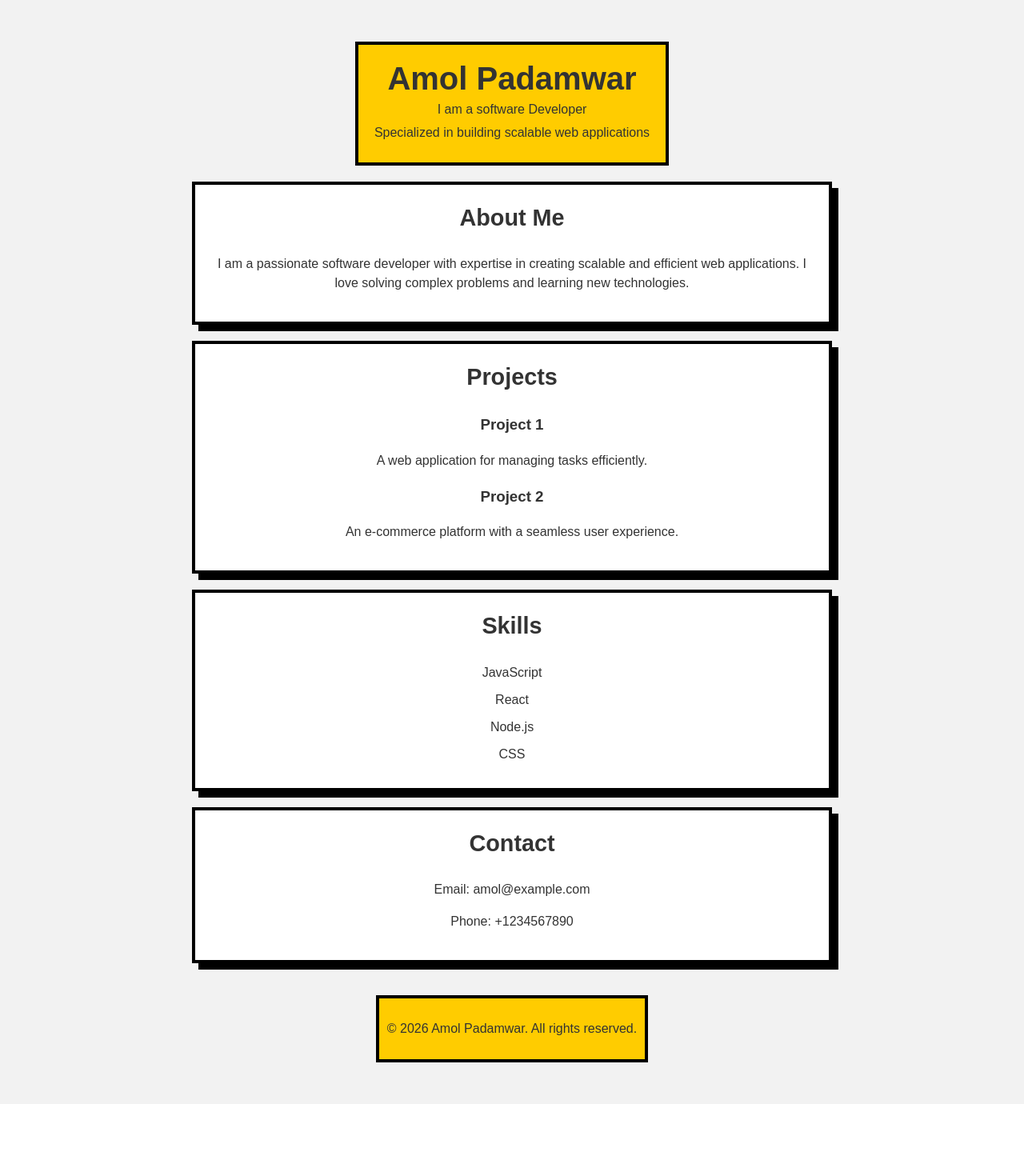
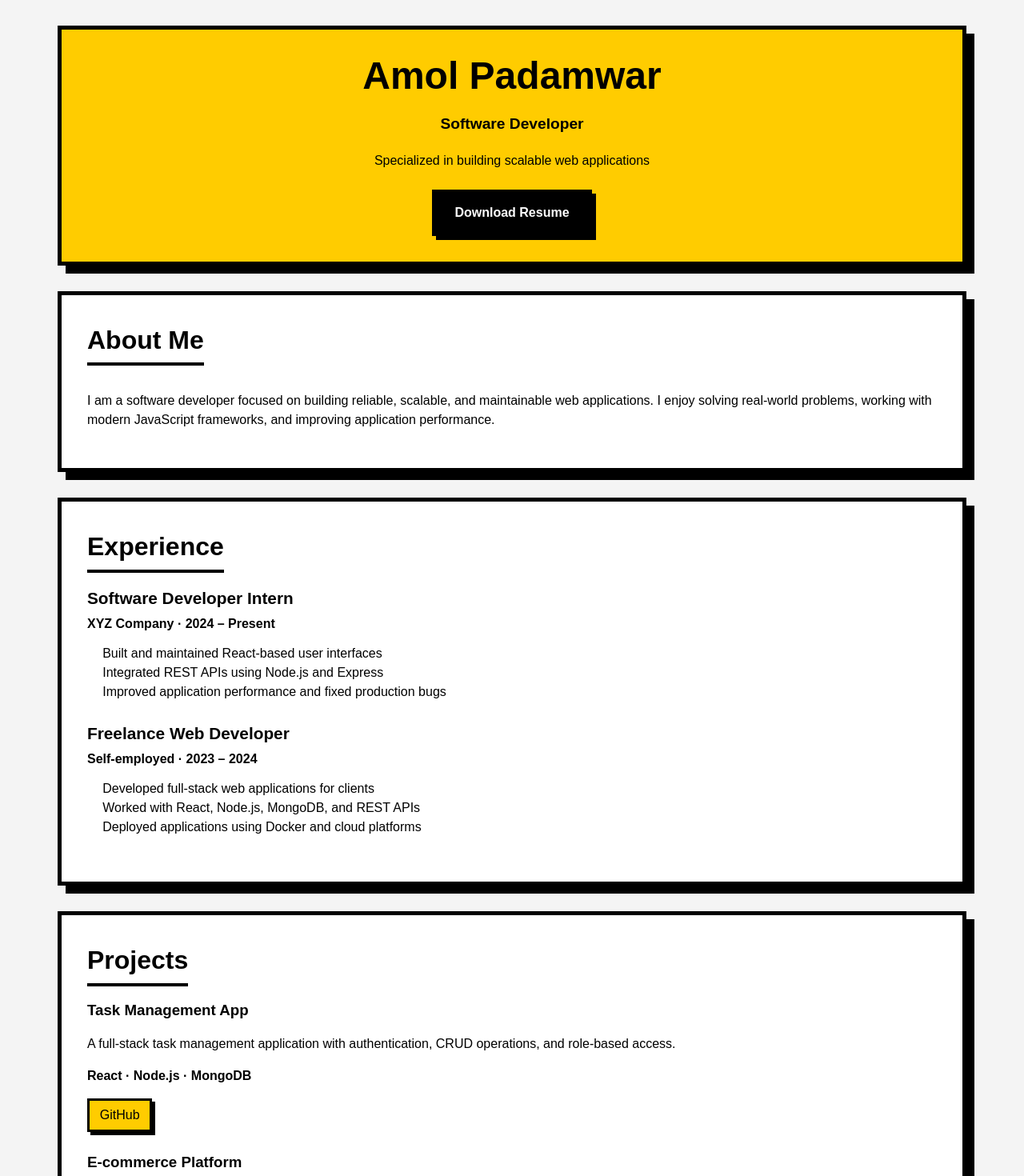
Before and after one commit to its-ap-1107/my-portfolio, a React (Vite) app in the folder my-portfolio/: page / in a window 1280 px wide. Shown: the top 1470 px of the page at 80% size. Before the commit the page ends 1380 px from the top, so only its background shows below. Built offline with nearby package versions, Linux system fonts and the light colour scheme.

Commit message:
added projects and experience section

```diff
--- a/my-portfolio/src/App.css
+++ b/my-portfolio/src/App.css
@@ -1,109 +1,176 @@
+/* RESET + BASE */
+* {
+  box-sizing: border-box;
+}
+
+body {
+  margin: 0;
+  font-family: "Arial", sans-serif;
+  background-color: #f4f4f4;
+  color: #000;
+}
+
+/* ROOT WRAPPER */
 #root {
-  max-width: 1280px;
+  max-width: 1200px;
   margin: 0 auto;
+  padding: 2rem;
+}
+
+/* PORTFOLIO LAYOUT */
+.portfolio-container {
+  display: flex;
+  flex-direction: column;
+  gap: 2rem;
+}
+
+/* HEADER */
+.header {
+  background: #ffcc00;
+  border: 5px solid #000;
+  box-shadow: 10px 10px 0 #000;
   padding: 2rem;
   text-align: center;
 }
 
-.logo {
-  height: 6em;
-  padding: 1.5em;
-  will-change: filter;
-  transition: filter 300ms;
-}
-.logo:hover {
-  filter: drop-shadow(0 0 2em #646cffaa);
-}
-.logo.react:hover {
-  filter: drop-shadow(0 0 2em #61dafbaa);
+.header h1 {
+  font-size: 3rem;
+  margin: 0;
 }
 
-@keyframes logo-spin {
-  from {
-    transform: rotate(0deg);
-  }
-  to {
-    transform: rotate(360deg);
-  }
+.header .title {
+  font-size: 1.2rem;
+  font-weight: bold;
 }
 
-@media (prefers-reduced-motion: no-preference) {
-  a:nth-of-type(2) .logo {
-    animation: logo-spin infinite 20s linear;
-  }
+.header .subtitle {
+  font-size: 1rem;
+  margin-bottom: 1.5rem;
 }
 
-.card {
-  padding: 2em;
+/* RESUME BUTTON */
+.resume-btn {
+  display: inline-block;
+  background: #000;
+  color: #fff;
+  padding: 0.8rem 1.5rem;
+  font-weight: bold;
+  text-decoration: none;
+  border: 4px solid #000;
+  box-shadow: 5px 5px 0 #000;
+  transition:
+    transform 0.1s ease,
+    box-shadow 0.1s ease;
 }
 
-.read-the-docs {
-  color: #888;
+.resume-btn:hover {
+  transform: translate(5px, 5px);
+  box-shadow: 0 0 0 #000;
 }
 
-body {
-  margin: 0;
-  font-family: Arial, sans-serif;
-  background-color: #f2f2f2;
-  color: #333;
+/* MAIN CONTENT */
+main {
+  display: flex;
+  flex-direction: column;
+  gap: 2rem;
 }
 
-.portfolio-container {
-  display: flex;
-  flex-direction: column;
-  align-items: center;
-  padding: 20px;
-}
-
-.header {
-  text-align: center;
-  background-color: #ffcc00;
-  padding: 20px;
-  border: 4px solid #000;
-}
-
-.header h1 {
-  margin: 0;
-  font-size: 2.5rem;
-}
-
-.header p {
-  margin: 5px 0;
-}
-
-main {
-  width: 100%;
-  max-width: 800px;
-  margin: 20px auto;
-}
-
+/* SECTIONS */
 section {
-  margin-bottom: 20px;
-  padding: 20px;
-  background-color: #fff;
-  border: 4px solid #000;
-  box-shadow: 8px 8px 0 #000;
+  background: #ffffff;
+  border: 5px solid #000;
+  box-shadow: 10px 10px 0 #000;
+  padding: 2rem;
 }
 
 section h2 {
+  font-size: 2rem;
   margin-top: 0;
-  font-size: 1.8rem;
+  margin-bottom: 1rem;
+  border-bottom: 4px solid #000;
+  display: inline-block;
+  padding-bottom: 0.3rem;
 }
 
-.projects ul,
+/* EXPERIENCE */
+.experience-item {
+  margin-bottom: 1.5rem;
+}
+
+.experience-item h3 {
+  margin: 0;
+  font-size: 1.3rem;
+}
+
+.company {
+  font-weight: bold;
+  margin: 0.3rem 0 0.8rem;
+}
+
+.experience-item ul {
+  padding-left: 1.2rem;
+}
+
+/* PROJECTS */
+.project-item {
+  margin-bottom: 1.5rem;
+}
+
+.project-item h3 {
+  margin: 0;
+}
+
+.tech {
+  font-weight: bold;
+  margin: 0.5rem 0;
+}
+
+.project-item a {
+  display: inline-block;
+  margin-top: 0.5rem;
+  background: #ffcc00;
+  color: #000;
+  padding: 0.4rem 0.8rem;
+  text-decoration: none;
+  border: 3px solid #000;
+  box-shadow: 4px 4px 0 #000;
+}
+
+.project-item a:hover {
+  transform: translate(4px, 4px);
+  box-shadow: 0 0 0 #000;
+}
+
+/* SKILLS */
 .skills ul {
   list-style: none;
   padding: 0;
+  display: flex;
+  flex-wrap: wrap;
+  gap: 0.8rem;
 }
 
-.projects li,
 .skills li {
-  margin-bottom: 10px;
+  background: #ffcc00;
+  border: 3px solid #000;
+  box-shadow: 4px 4px 0 #000;
+  padding: 0.4rem 0.8rem;
+  font-weight: bold;
 }
 
+/* CONTACT LINKS */
+.contact a {
+  color: #000;
+  font-weight: bold;
+  text-decoration: underline;
+}
+
+/* FOOTER */
 .footer {
+  background: #ffcc00;
+  border: 5px solid #000;
+  box-shadow: 10px 10px 0 #000;
+  padding: 1rem;
   text-align: center;
-  padding: 10px;
-  background-color: #ffcc00;
-  border: 4px solid #000;
+  font-weight: bold;
 }
--- a/my-portfolio/src/App.jsx
+++ b/my-portfolio/src/App.jsx
@@ -1,4 +1,3 @@
-import { useState } from "react";
 import "./App.css";
 
 function App() {
@@ -6,48 +5,127 @@ function App() {
     <div className="portfolio-container">
       <header className="header">
         <h1>Amol Padamwar</h1>
-        <p>I am a software Developer</p>
-        <p>Specialized in building scalable web applications</p>
+        <p className="title">Software Developer</p>
+        <p className="subtitle">
+          Specialized in building scalable web applications
+        </p>
+
+        {/* Resume link */}
+        <a
+          href="/Amol_Padamwar_Resume.pdf"
+          target="_blank"
+          rel="noopener noreferrer"
+          className="resume-btn"
+        >
+          Download Resume
+        </a>
       </header>
 
       <main>
+        {/* About */}
         <section className="about">
           <h2>About Me</h2>
           <p>
-            I am a passionate software developer with expertise in creating
-            scalable and efficient web applications. I love solving complex
-            problems and learning new technologies.
+            I am a software developer focused on building reliable, scalable,
+            and maintainable web applications. I enjoy solving real-world
+            problems, working with modern JavaScript frameworks, and improving
+            application performance.
           </p>
         </section>
 
+        {/* Experience */}
+        <section className="experience">
+          <h2>Experience</h2>
+
+          <div className="experience-item">
+            <h3>Software Developer Intern</h3>
+            <p className="company">XYZ Company · 2024 – Present</p>
+            <ul>
+              <li>Built and maintained React-based user interfaces</li>
+              <li>Integrated REST APIs using Node.js and Express</li>
+              <li>
+                Improved application performance and fixed production bugs
+              </li>
+            </ul>
+          </div>
+
+          <div className="experience-item">
+            <h3>Freelance Web Developer</h3>
+            <p className="company">Self-employed · 2023 – 2024</p>
+            <ul>
+              <li>Developed full-stack web applications for clients</li>
+              <li>Worked with React, Node.js, MongoDB, and REST APIs</li>
+              <li>Deployed applications using Docker and cloud platforms</li>
+            </ul>
+          </div>
+        </section>
+
+        {/* Projects */}
         <section className="projects">
           <h2>Projects</h2>
+
+          <div className="project-item">
+            <h3>Task Management App</h3>
+            <p>
+              A full-stack task management application with authentication, CRUD
+              operations, and role-based access.
+            </p>
+            <p className="tech">React · Node.js · MongoDB</p>
+            <a
+              href="https://github.com/yourusername/task-manager"
+              target="_blank"
+            >
+              GitHub
+            </a>
+          </div>
+
+          <div className="project-item">
+            <h3>E-commerce Platform</h3>
+            <p>
+              An e-commerce web app featuring product listings, cart, checkout
+              flow, and admin dashboard.
+            </p>
+            <p className="tech">React · Express · Stripe</p>
+            <a
+              href="https://github.com/yourusername/ecommerce-app"
+              target="_blank"
+            >
+              GitHub
+            </a>
+          </div>
+        </section>
+
+        {/* Skills */}
+        <section className="skills">
+          <h2>Skills</h2>
           <ul>
-            <li>
-              <h3>Project 1</h3>
-              <p>A web application for managing tasks efficiently.</p>
-            </li>
-            <li>
-              <h3>Project 2</h3>
-              <p>An e-commerce platform with a seamless user experience.</p>
-            </li>
+            <li>JavaScript (ES6+)</li>
+            <li>React</li>
+            <li>Node.js & Express</li>
+            <li>REST APIs</li>
+            <li>MongoDB</li>
+            <li>HTML & CSS</li>
+            <li>Git & GitHub</li>
           </ul>
         </section>
 
-        <section className="skills">
-          <h2>Skills</h2>
-          <ul>
-            <li>JavaScript</li>
-            <li>React</li>
-            <li>Node.js</li>
-            <li>CSS</li>
-          </ul>
-        </section>
-
+        {/* Contact */}
         <section className="contact">
           <h2>Contact</h2>
           <p>Email: amol@example.com</p>
-          <p>Phone: +1234567890</p>
+          <p>Phone: +91 XXXXXXXXXX</p>
+          <p>
+            GitHub:{" "}
+            <a href="https://github.com/yourusername" target="_blank">
+              github.com/yourusername
+            </a>
+          </p>
+          <p>
+            LinkedIn:{" "}
+            <a href="https://linkedin.com/in/yourusername" target="_blank">
+              linkedin.com/in/yourusername
+            </a>
+          </p>
         </section>
       </main>
 
```
